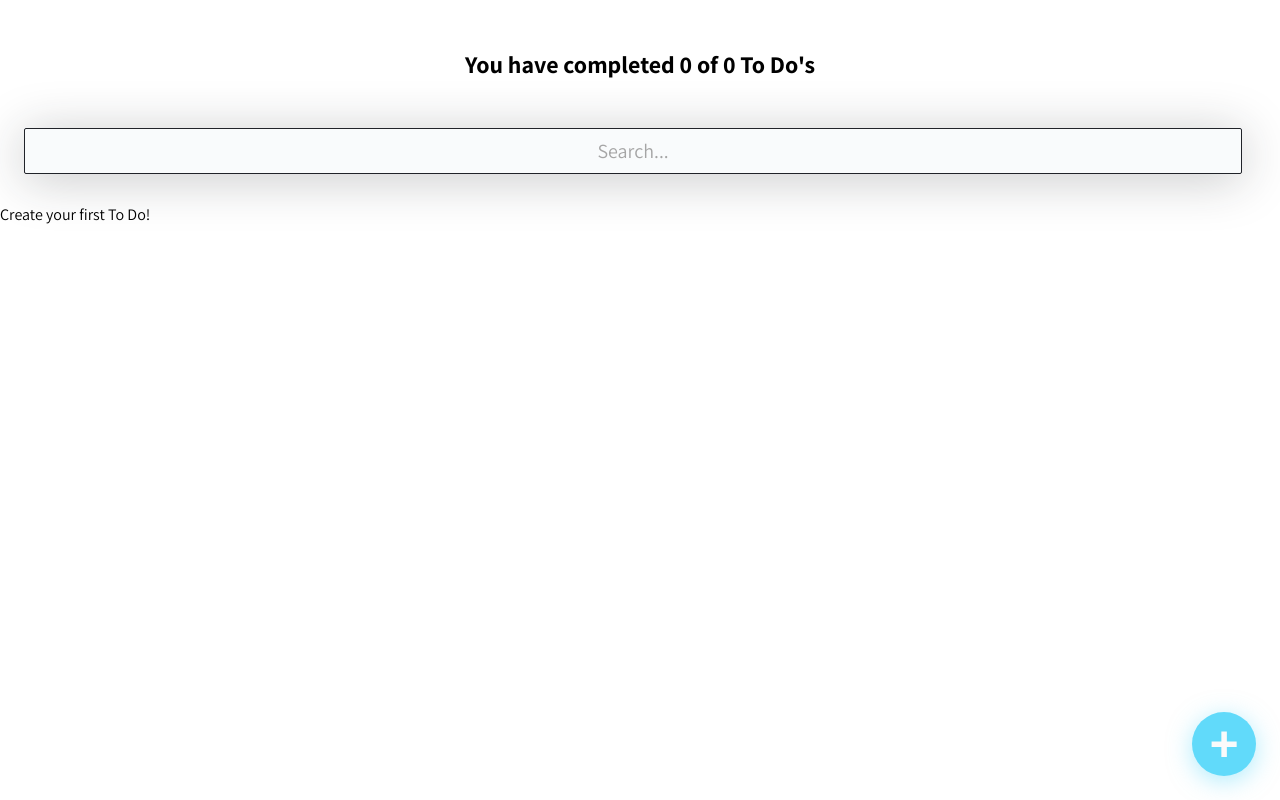
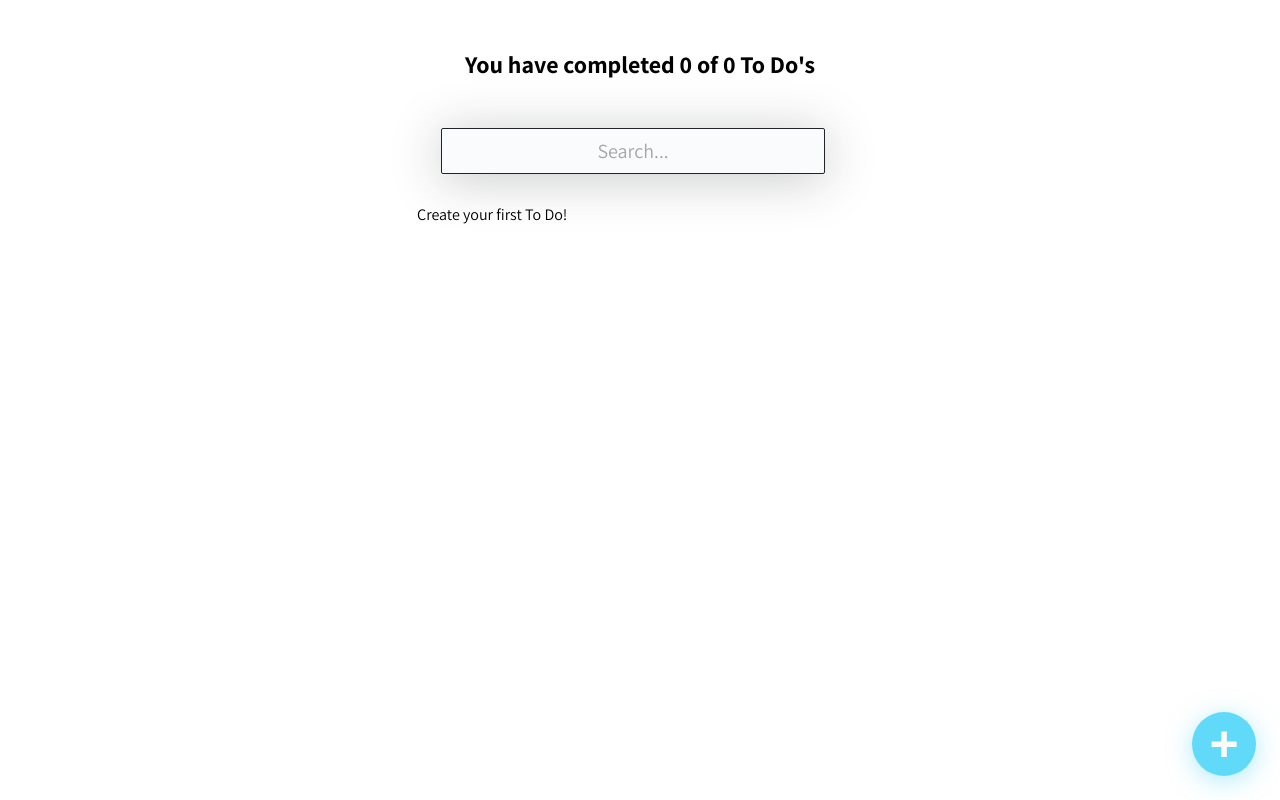
Before and after one commit to Hugomndez/react-todo-app, a React (Create React App) app: page / in a window 1280 px wide. Built offline with nearby package versions, Linux system fonts and the light colour scheme.

Commit message:
Center the app UI css

```diff
--- a/src/global.css
+++ b/src/global.css
@@ -27,4 +27,11 @@ body {
   font-size: var(--p);
   -webkit-font-smoothing: antialiased;
   -moz-osx-font-smoothing: grayscale;
+  display: grid;
+  place-items: center;
 }
+
+#root {
+  height: 100vh;
+  max-width: 450px;
+}
```
